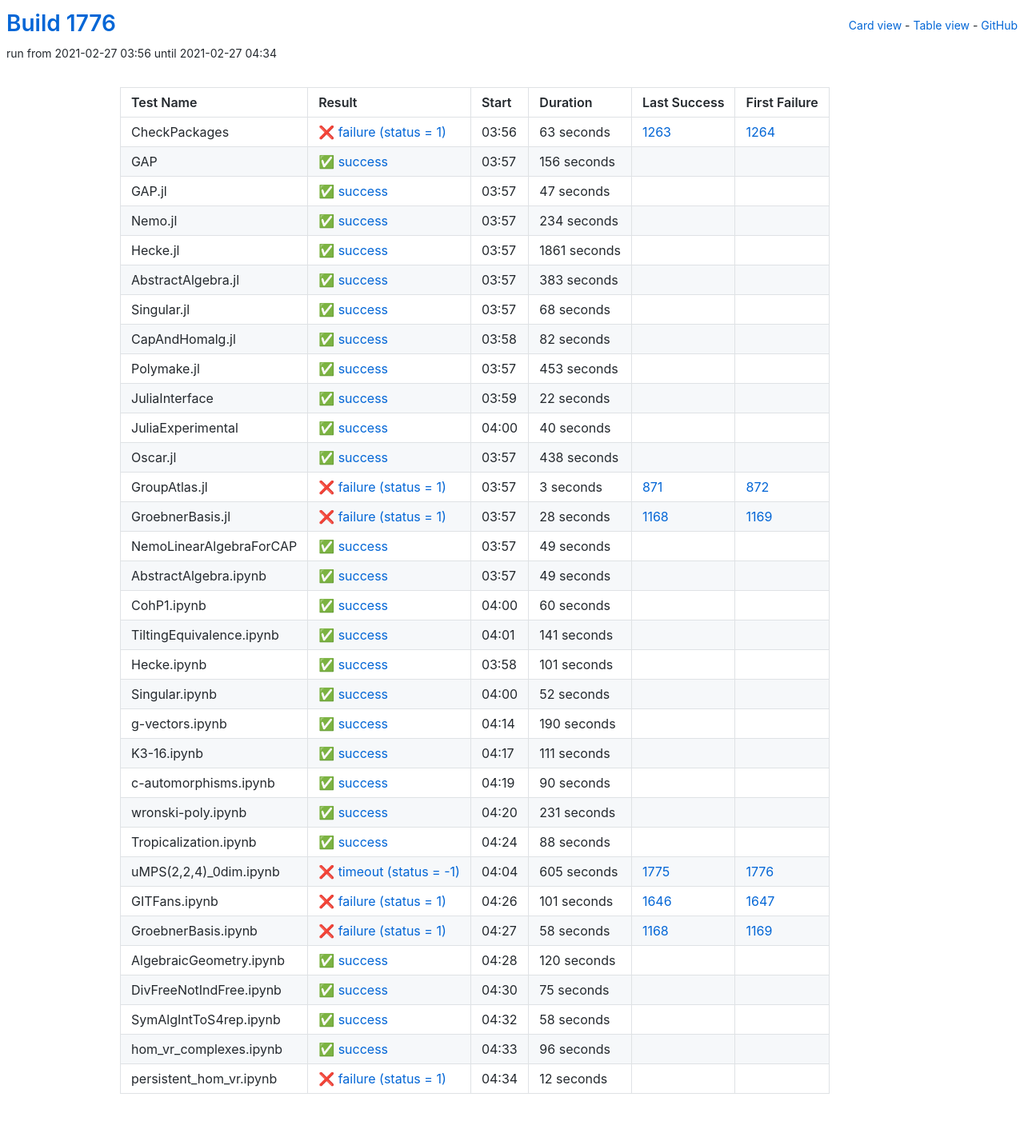
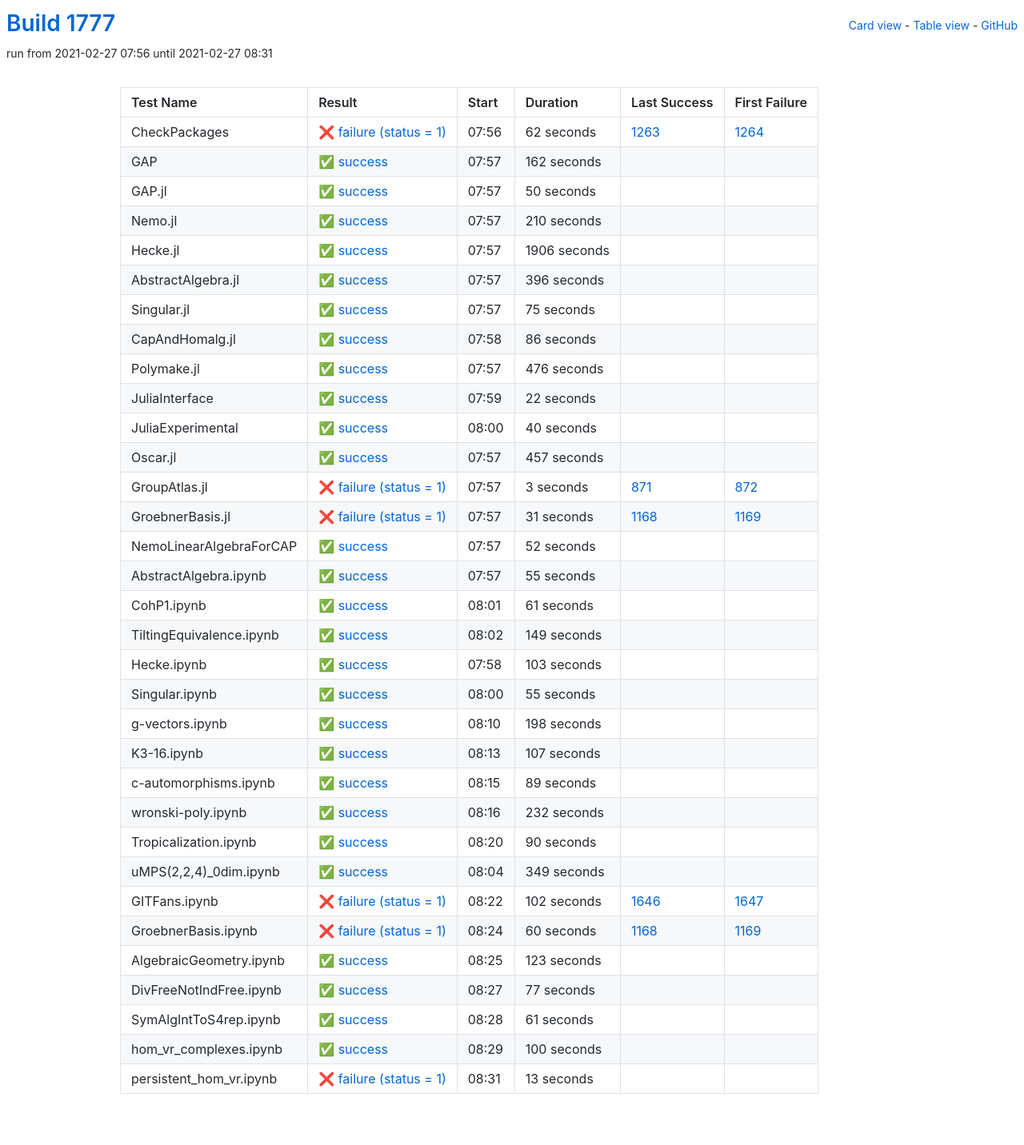
Before and after one commit to oscar-system/oscar-ci-status-stable, a Jekyll site: the page built from table.html, in a window 1280 px wide. Shown: the whole page at 80% size. Built offline with Jekyll 4.4.1, drawn with Linux system fonts in a browser that asks for light colours.

Commit message:
Build #1777

```diff
--- a/_data/ci.yml
+++ b/_data/ci.yml
@@ -1,6 +1,6 @@
 ---
-build: 1776
-build_url: https://oscarci.mathematik.uni-kl.de/job/oscar-stable/1776/
+build: 1777
+build_url: https://oscarci.mathematik.uni-kl.de/job/oscar-stable/1777/
 job: oscar-stable
 organization: oscar-system
 repo: oscar-ci-status-stable
@@ -8,116 +8,116 @@ repourl: https://github.com/oscar-system/oscar-ci-status-stable
 tests:
 - name: CheckPackages
   id: checkpackages
-  log: https://oscarci.mathematik.uni-kl.de/job/oscar-stable/1776/artifact/logs/build-1776/CheckPackages.log
-  start: 2021-02-27 03:56
+  log: https://oscarci.mathematik.uni-kl.de/job/oscar-stable/1777/artifact/logs/build-1777/CheckPackages.log
+  start: 2021-02-27 07:56
   success: false
   exitcode: 1
   status: failure
-  duration: 63
+  duration: 62
   last_success: 1263
   last_success_url: https://oscarci.mathematik.uni-kl.de/job/oscar-stable/1263/
   first_failure: 1264
   first_failure_url: https://oscarci.mathematik.uni-kl.de/job/oscar-stable/1264/
 - name: GAP
   id: gap
-  log: https://oscarci.mathematik.uni-kl.de/job/oscar-stable/1776/artifact/logs/build-1776/GAP.log
-  start: 2021-02-27 03:57
+  log: https://oscarci.mathematik.uni-kl.de/job/oscar-stable/1777/artifact/logs/build-1777/GAP.log
+  start: 2021-02-27 07:57
   success: true
   exitcode: 0
   status: success
-  duration: 156
+  duration: 162
   last_success: false
   last_success_url:
   first_failure: false
   first_failure_url:
 - name: GAP.jl
   id: gap-jl
-  log: https://oscarci.mathematik.uni-kl.de/job/oscar-stable/1776/artifact/logs/build-1776/GAP.jl.log
-  start: 2021-02-27 03:57
+  log: https://oscarci.mathematik.uni-kl.de/job/oscar-stable/1777/artifact/logs/build-1777/GAP.jl.log
+  start: 2021-02-27 07:57
   success: true
   exitcode: 0
   status: success
-  duration: 47
+  duration: 50
   last_success: false
   last_success_url:
   first_failure: false
   first_failure_url:
 - name: Nemo.jl
   id: nemo-jl
-  log: https://oscarci.mathematik.uni-kl.de/job/oscar-stable/1776/artifact/logs/build-1776/Nemo.jl.log
-  start: 2021-02-27 03:57
+  log: https://oscarci.mathematik.uni-kl.de/job/oscar-stable/1777/artifact/logs/build-1777/Nemo.jl.log
+  start: 2021-02-27 07:57
   success: true
   exitcode: 0
   status: success
-  duration: 234
+  duration: 210
   last_success: false
   last_success_url:
   first_failure: false
   first_failure_url:
 - name: Hecke.jl
   id: hecke-jl
-  log: https://oscarci.mathematik.uni-kl.de/job/oscar-stable/1776/artifact/logs/build-1776/Hecke.jl.log
-  start: 2021-02-27 03:57
+  log: https://oscarci.mathematik.uni-kl.de/job/oscar-stable/1777/artifact/logs/build-1777/Hecke.jl.log
+  start: 2021-02-27 07:57
   success: true
   exitcode: 0
   status: success
-  duration: 1861
+  duration: 1906
   last_success: false
   last_success_url:
   first_failure: false
   first_failure_url:
 - name: AbstractAlgebra.jl
   id: abstractalgebra-jl
-  log: https://oscarci.mathematik.uni-kl.de/job/oscar-stable/1776/artifact/logs/build-1776/AbstractAlgebra.jl.log
-  start: 2021-02-27 03:57
+  log: https://oscarci.mathematik.uni-kl.de/job/oscar-stable/1777/artifact/logs/build-1777/AbstractAlgebra.jl.log
+  start: 2021-02-27 07:57
   success: true
   exitcode: 0
   status: success
-  duration: 383
+  duration: 396
   last_success: false
   last_success_url:
   first_failure: false
   first_failure_url:
 - name: Singular.jl
   id: singular-jl
-  log: https://oscarci.mathematik.uni-kl.de/job/oscar-stable/1776/artifact/logs/build-1776/Singular.jl.log
-  start: 2021-02-27 03:57
+  log: https://oscarci.mathematik.uni-kl.de/job/oscar-stable/1777/artifact/logs/build-1777/Singular.jl.log
+  start: 2021-02-27 07:57
   success: true
   exitcode: 0
   status: success
-  duration: 68
+  duration: 75
   last_success: false
   last_success_url:
   first_failure: false
   first_failure_url:
 - name: CapAndHomalg.jl
   id: capandhomalg-jl
-  log: https://oscarci.mathematik.uni-kl.de/job/oscar-stable/1776/artifact/logs/build-1776/CapAndHomalg.jl.log
-  start: 2021-02-27 03:58
+  log: https://oscarci.mathematik.uni-kl.de/job/oscar-stable/1777/artifact/logs/build-1777/CapAndHomalg.jl.log
+  start: 2021-02-27 07:58
   success: true
   exitcode: 0
   status: success
-  duration: 82
+  duration: 86
   last_success: false
   last_success_url:
   first_failure: false
   first_failure_url:
 - name: Polymake.jl
   id: polymake-jl
-  log: https://oscarci.mathematik.uni-kl.de/job/oscar-stable/1776/artifact/logs/build-1776/Polymake.jl.log
-  start: 2021-02-27 03:57
+  log: https://oscarci.mathematik.uni-kl.de/job/oscar-stable/1777/artifact/logs/build-1777/Polymake.jl.log
+  start: 2021-02-27 07:57
   success: true
   exitcode: 0
   status: success
-  duration: 453
+  duration: 476
   last_success: false
   last_success_url:
   first_failure: false
   first_failure_url:
 - name: JuliaInterface
   id: juliainterface
-  log: https://oscarci.mathematik.uni-kl.de/job/oscar-stable/1776/artifact/logs/build-1776/JuliaInterface.log
-  start: 2021-02-27 03:59
+  log: https://oscarci.mathematik.uni-kl.de/job/oscar-stable/1777/artifact/logs/build-1777/JuliaInterface.log
+  start: 2021-02-27 07:59
   success: true
   exitcode: 0
   status: success
@@ -128,8 +128,8 @@ tests:
   first_failure_url:
 - name: JuliaExperimental
   id: juliaexperimental
-  log: https://oscarci.mathematik.uni-kl.de/job/oscar-stable/1776/artifact/logs/build-1776/JuliaExperimental.log
-  start: 2021-02-27 04:00
+  log: https://oscarci.mathematik.uni-kl.de/job/oscar-stable/1777/artifact/logs/build-1777/JuliaExperimental.log
+  start: 2021-02-27 08:00
   success: true
   exitcode: 0
   status: success
@@ -140,20 +140,20 @@ tests:
   first_failure_url:
 - name: Oscar.jl
   id: oscar-jl
-  log: https://oscarci.mathematik.uni-kl.de/job/oscar-stable/1776/artifact/logs/build-1776/Oscar.jl.log
-  start: 2021-02-27 03:57
+  log: https://oscarci.mathematik.uni-kl.de/job/oscar-stable/1777/artifact/logs/build-1777/Oscar.jl.log
+  start: 2021-02-27 07:57
   success: true
   exitcode: 0
   status: success
-  duration: 438
+  duration: 457
   last_success: false
   last_success_url:
   first_failure: false
   first_failure_url:
 - name: GroupAtlas.jl
   id: groupatlas-jl
-  log: https://oscarci.mathematik.uni-kl.de/job/oscar-stable/1776/artifact/logs/build-1776/GroupAtlas.jl.log
-  start: 2021-02-27 03:57
+  log: https://oscarci.mathematik.uni-kl.de/job/oscar-stable/1777/artifact/logs/build-1777/GroupAtlas.jl.log
+  start: 2021-02-27 07:57
   success: false
   exitcode: 1
   status: failure
@@ -164,80 +164,20 @@ tests:
   first_failure_url: https://oscarci.mathematik.uni-kl.de/job/oscar-stable/872/
 - name: GroebnerBasis.jl
   id: groebnerbasis-jl
-  log: https://oscarci.mathematik.uni-kl.de/job/oscar-stable/1776/artifact/logs/build-1776/GroebnerBasis.jl.log
-  start: 2021-02-27 03:57
+  log: https://oscarci.mathematik.uni-kl.de/job/oscar-stable/1777/artifact/logs/build-1777/GroebnerBasis.jl.log
+  start: 2021-02-27 07:57
   success: false
   exitcode: 1
   status: failure
-  duration: 28
+  duration: 31
   last_success: 1168
   last_success_url: https://oscarci.mathematik.uni-kl.de/job/oscar-stable/1168/
   first_failure: 1169
   first_failure_url: https://oscarci.mathematik.uni-kl.de/job/oscar-stable/1169/
 - name: NemoLinearAlgebraForCAP
   id: nemolinearalgebraforcap
-  log: https://oscarci.mathematik.uni-kl.de/job/oscar-stable/1776/artifact/logs/build-1776/NemoLinearAlgebraForCAP.log
-  start: 2021-02-27 03:57
-  success: true
-  exitcode: 0
-  status: success
-  duration: 49
-  last_success: false
-  last_success_url:
-  first_failure: false
-  first_failure_url:
-- name: AbstractAlgebra.ipynb
-  id: abstractalgebra-ipynb
-  log: https://oscarci.mathematik.uni-kl.de/job/oscar-stable/1776/artifact/logs/build-1776/AbstractAlgebra.ipynb.log
-  start: 2021-02-27 03:57
-  success: true
-  exitcode: 0
-  status: success
-  duration: 49
-  last_success: false
-  last_success_url:
-  first_failure: false
-  first_failure_url:
-- name: CohP1.ipynb
-  id: cohp1-ipynb
-  log: https://oscarci.mathematik.uni-kl.de/job/oscar-stable/1776/artifact/logs/build-1776/CohP1.ipynb.log
-  start: 2021-02-27 04:00
-  success: true
-  exitcode: 0
-  status: success
-  duration: 60
-  last_success: false
-  last_success_url:
-  first_failure: false
-  first_failure_url:
-- name: TiltingEquivalence.ipynb
-  id: tiltingequivalence-ipynb
-  log: https://oscarci.mathematik.uni-kl.de/job/oscar-stable/1776/artifact/logs/build-1776/TiltingEquivalence.ipynb.log
-  start: 2021-02-27 04:01
-  success: true
-  exitcode: 0
-  status: success
-  duration: 141
-  last_success: false
-  last_success_url:
-  first_failure: false
-  first_failure_url:
-- name: Hecke.ipynb
-  id: hecke-ipynb
-  log: https://oscarci.mathematik.uni-kl.de/job/oscar-stable/1776/artifact/logs/build-1776/Hecke.ipynb.log
-  start: 2021-02-27 03:58
-  success: true
-  exitcode: 0
-  status: success
-  duration: 101
-  last_success: false
-  last_success_url:
-  first_failure: false
-  first_failure_url:
-- name: Singular.ipynb
-  id: singular-ipynb
-  log: https://oscarci.mathematik.uni-kl.de/job/oscar-stable/1776/artifact/logs/build-1776/Singular.ipynb.log
-  start: 2021-02-27 04:00
+  log: https://oscarci.mathematik.uni-kl.de/job/oscar-stable/1777/artifact/logs/build-1777/NemoLinearAlgebraForCAP.log
+  start: 2021-02-27 07:57
   success: true
   exitcode: 0
   status: success
@@ -246,34 +186,118 @@ tests:
   last_success_url:
   first_failure: false
   first_failure_url:
-- name: g-vectors.ipynb
-  id: g-vectors-ipynb
-  log: https://oscarci.mathematik.uni-kl.de/job/oscar-stable/1776/artifact/logs/build-1776/g-vectors.ipynb.log
-  start: 2021-02-27 04:14
+- name: AbstractAlgebra.ipynb
+  id: abstractalgebra-ipynb
+  log: https://oscarci.mathematik.uni-kl.de/job/oscar-stable/1777/artifact/logs/build-1777/AbstractAlgebra.ipynb.log
+  start: 2021-02-27 07:57
   success: true
   exitcode: 0
   status: success
-  duration: 190
+  duration: 55
+  last_success: false
+  last_success_url:
+  first_failure: false
+  first_failure_url:
+- name: CohP1.ipynb
+  id: cohp1-ipynb
+  log: https://oscarci.mathematik.uni-kl.de/job/oscar-stable/1777/artifact/logs/build-1777/CohP1.ipynb.log
+  start: 2021-02-27 08:01
+  success: true
+  exitcode: 0
+  status: success
+  duration: 61
+  last_success: false
+  last_success_url:
+  first_failure: false
+  first_failure_url:
+- name: TiltingEquivalence.ipynb
+  id: tiltingequivalence-ipynb
+  log: https://oscarci.mathematik.uni-kl.de/job/oscar-stable/1777/artifact/logs/build-1777/TiltingEquivalence.ipynb.log
+  start: 2021-02-27 08:02
+  success: true
+  exitcode: 0
+  status: success
+  duration: 149
+  last_success: false
+  last_success_url:
+  first_failure: false
+  first_failure_url:
+- name: Hecke.ipynb
+  id: hecke-ipynb
+  log: https://oscarci.mathematik.uni-kl.de/job/oscar-stable/1777/artifact/logs/build-1777/Hecke.ipynb.log
+  start: 2021-02-27 07:58
+  success: true
+  exitcode: 0
+  status: success
+  duration: 103
+  last_success: false
+  last_success_url:
+  first_failure: false
+  first_failure_url:
+- name: Singular.ipynb
+  id: singular-ipynb
+  log: https://oscarci.mathematik.uni-kl.de/job/oscar-stable/1777/artifact/logs/build-1777/Singular.ipynb.log
+  start: 2021-02-27 08:00
+  success: true
+  exitcode: 0
+  status: success
+  duration: 55
+  last_success: false
+  last_success_url:
+  first_failure: false
+  first_failure_url:
+- name: g-vectors.ipynb
+  id: g-vectors-ipynb
+  log: https://oscarci.mathematik.uni-kl.de/job/oscar-stable/1777/artifact/logs/build-1777/g-vectors.ipynb.log
+  start: 2021-02-27 08:10
+  success: true
+  exitcode: 0
+  status: success
+  duration: 198
   last_success: false
   last_success_url:
   first_failure: false
   first_failure_url:
 - name: K3-16.ipynb
   id: k3-16-ipynb
-  log: https://oscarci.mathematik.uni-kl.de/job/oscar-stable/1776/artifact/logs/build-1776/K3-16.ipynb.log
-  start: 2021-02-27 04:17
+  log: https://oscarci.mathematik.uni-kl.de/job/oscar-stable/1777/artifact/logs/build-1777/K3-16.ipynb.log
+  start: 2021-02-27 08:13
   success: true
   exitcode: 0
   status: success
-  duration: 111
+  duration: 107
   last_success: false
   last_success_url:
   first_failure: false
   first_failure_url:
 - name: c-automorphisms.ipynb
   id: c-automorphisms-ipynb
-  log: https://oscarci.mathematik.uni-kl.de/job/oscar-stable/1776/artifact/logs/build-1776/c-automorphisms.ipynb.log
-  start: 2021-02-27 04:19
+  log: https://oscarci.mathematik.uni-kl.de/job/oscar-stable/1777/artifact/logs/build-1777/c-automorphisms.ipynb.log
+  start: 2021-02-27 08:15
+  success: true
+  exitcode: 0
+  status: success
+  duration: 89
+  last_success: false
+  last_success_url:
+  first_failure: false
+  first_failure_url:
+- name: wronski-poly.ipynb
+  id: wronski-poly-ipynb
+  log: https://oscarci.mathematik.uni-kl.de/job/oscar-stable/1777/artifact/logs/build-1777/wronski-poly.ipynb.log
+  start: 2021-02-27 08:16
+  success: true
+  exitcode: 0
+  status: success
+  duration: 232
+  last_success: false
+  last_success_url:
+  first_failure: false
+  first_failure_url:
+- name: Tropicalization.ipynb
+  id: tropicalization-ipynb
+  log: https://oscarci.mathematik.uni-kl.de/job/oscar-stable/1777/artifact/logs/build-1777/Tropicalization.ipynb.log
+  start: 2021-02-27 08:20
   success: true
   exitcode: 0
   status: success
@@ -282,122 +306,98 @@ tests:
   last_success_url:
   first_failure: false
   first_failure_url:
-- name: wronski-poly.ipynb
-  id: wronski-poly-ipynb
-  log: https://oscarci.mathematik.uni-kl.de/job/oscar-stable/1776/artifact/logs/build-1776/wronski-poly.ipynb.log
-  start: 2021-02-27 04:20
+- name: uMPS(2,2,4)_0dim.ipynb
+  id: umps-2-2-4-0dim-ipynb
+  log: https://oscarci.mathematik.uni-kl.de/job/oscar-stable/1777/artifact/logs/build-1777/uMPS-2-2-4-_0dim.ipynb.log
+  start: 2021-02-27 08:04
   success: true
   exitcode: 0
   status: success
-  duration: 231
+  duration: 349
   last_success: false
   last_success_url:
   first_failure: false
   first_failure_url:
-- name: Tropicalization.ipynb
-  id: tropicalization-ipynb
-  log: https://oscarci.mathematik.uni-kl.de/job/oscar-stable/1776/artifact/logs/build-1776/Tropicalization.ipynb.log
-  start: 2021-02-27 04:24
-  success: true
-  exitcode: 0
-  status: success
-  duration: 88
-  last_success: false
-  last_success_url:
-  first_failure: false
-  first_failure_url:
-- name: uMPS(2,2,4)_0dim.ipynb
-  id: umps-2-2-4-0dim-ipynb
-  log: https://oscarci.mathematik.uni-kl.de/job/oscar-stable/1776/artifact/logs/build-1776/uMPS-2-2-4-_0dim.ipynb.log
-  start: 2021-02-27 04:04
-  success: false
-  exitcode: -1
-  status: timeout
-  duration: 605
-  last_success: 1775
-  last_success_url: https://oscarci.mathematik.uni-kl.de/job/oscar-stable/1775/
-  first_failure: 1776
-  first_failure_url: https://oscarci.mathematik.uni-kl.de/job/oscar-stable/1776/
 - name: GITFans.ipynb
   id: gitfans-ipynb
-  log: https://oscarci.mathematik.uni-kl.de/job/oscar-stable/1776/artifact/logs/build-1776/GITFans.ipynb.log
-  start: 2021-02-27 04:26
+  log: https://oscarci.mathematik.uni-kl.de/job/oscar-stable/1777/artifact/logs/build-1777/GITFans.ipynb.log
+  start: 2021-02-27 08:22
   success: false
   exitcode: 1
   status: failure
-  duration: 101
+  duration: 102
   last_success: 1646
   last_success_url: https://oscarci.mathematik.uni-kl.de/job/oscar-stable/1646/
   first_failure: 1647
   first_failure_url: https://oscarci.mathematik.uni-kl.de/job/oscar-stable/1647/
 - name: GroebnerBasis.ipynb
   id: groebnerbasis-ipynb
-  log: https://oscarci.mathematik.uni-kl.de/job/oscar-stable/1776/artifact/logs/build-1776/GroebnerBasis.ipynb.log
-  start: 2021-02-27 04:27
+  log: https://oscarci.mathematik.uni-kl.de/job/oscar-stable/1777/artifact/logs/build-1777/GroebnerBasis.ipynb.log
+  start: 2021-02-27 08:24
   success: false
   exitcode: 1
   status: failure
-  duration: 58
+  duration: 60
   last_success: 1168
   last_success_url: https://oscarci.mathematik.uni-kl.de/job/oscar-stable/1168/
   first_failure: 1169
   first_failure_url: https://oscarci.mathematik.uni-kl.de/job/oscar-stable/1169/
 - name: AlgebraicGeometry.ipynb
   id: algebraicgeometry-ipynb
-  log: https://oscarci.mathematik.uni-kl.de/job/oscar-stable/1776/artifact/logs/build-1776/AlgebraicGeometry.ipynb.log
-  start: 2021-02-27 04:28
+  log: https://oscarci.mathematik.uni-kl.de/job/oscar-stable/1777/artifact/logs/build-1777/AlgebraicGeometry.ipynb.log
+  start: 2021-02-27 08:25
   success: true
   exitcode: 0
   status: success
-  duration: 120
+  duration: 123
   last_success: false
   last_success_url:
   first_failure: false
   first_failure_url:
 - name: DivFreeNotIndFree.ipynb
   id: divfreenotindfree-ipynb
-  log: https://oscarci.mathematik.uni-kl.de/job/oscar-stable/1776/artifact/logs/build-1776/DivFreeNotIndFree.ipynb.log
-  start: 2021-02-27 04:30
+  log: https://oscarci.mathematik.uni-kl.de/job/oscar-stable/1777/artifact/logs/build-1777/DivFreeNotIndFree.ipynb.log
+  start: 2021-02-27 08:27
   success: true
   exitcode: 0
   status: success
-  duration: 75
+  duration: 77
   last_success: false
   last_success_url:
   first_failure: false
   first_failure_url:
 - name: SymAlgIntToS4rep.ipynb
   id: symalginttos4rep-ipynb
-  log: https://oscarci.mathematik.uni-kl.de/job/oscar-stable/1776/artifact/logs/build-1776/SymAlgIntToS4rep.ipynb.log
-  start: 2021-02-27 04:32
+  log: https://oscarci.mathematik.uni-kl.de/job/oscar-stable/1777/artifact/logs/build-1777/SymAlgIntToS4rep.ipynb.log
+  start: 2021-02-27 08:28
   success: true
   exitcode: 0
   status: success
-  duration: 58
+  duration: 61
   last_success: false
   last_success_url:
   first_failure: false
   first_failure_url:
 - name: hom_vr_complexes.ipynb
   id: hom-vr-complexes-ipynb
-  log: https://oscarci.mathematik.uni-kl.de/job/oscar-stable/1776/artifact/logs/build-1776/hom_vr_complexes.ipynb.log
-  start: 2021-02-27 04:33
+  log: https://oscarci.mathematik.uni-kl.de/job/oscar-stable/1777/artifact/logs/build-1777/hom_vr_complexes.ipynb.log
+  start: 2021-02-27 08:29
   success: true
   exitcode: 0
   status: success
-  duration: 96
+  duration: 100
   last_success: false
   last_success_url:
   first_failure: false
   first_failure_url:
 - name: persistent_hom_vr.ipynb
   id: persistent-hom-vr-ipynb
-  log: https://oscarci.mathematik.uni-kl.de/job/oscar-stable/1776/artifact/logs/build-1776/persistent_hom_vr.ipynb.log
-  start: 2021-02-27 04:34
+  log: https://oscarci.mathematik.uni-kl.de/job/oscar-stable/1777/artifact/logs/build-1777/persistent_hom_vr.ipynb.log
+  start: 2021-02-27 08:31
   success: false
   exitcode: 1
   status: failure
-  duration: 12
+  duration: 13
   last_success: false
   last_success_url:
   first_failure: false
```
Also changed, not shown: README.md.
